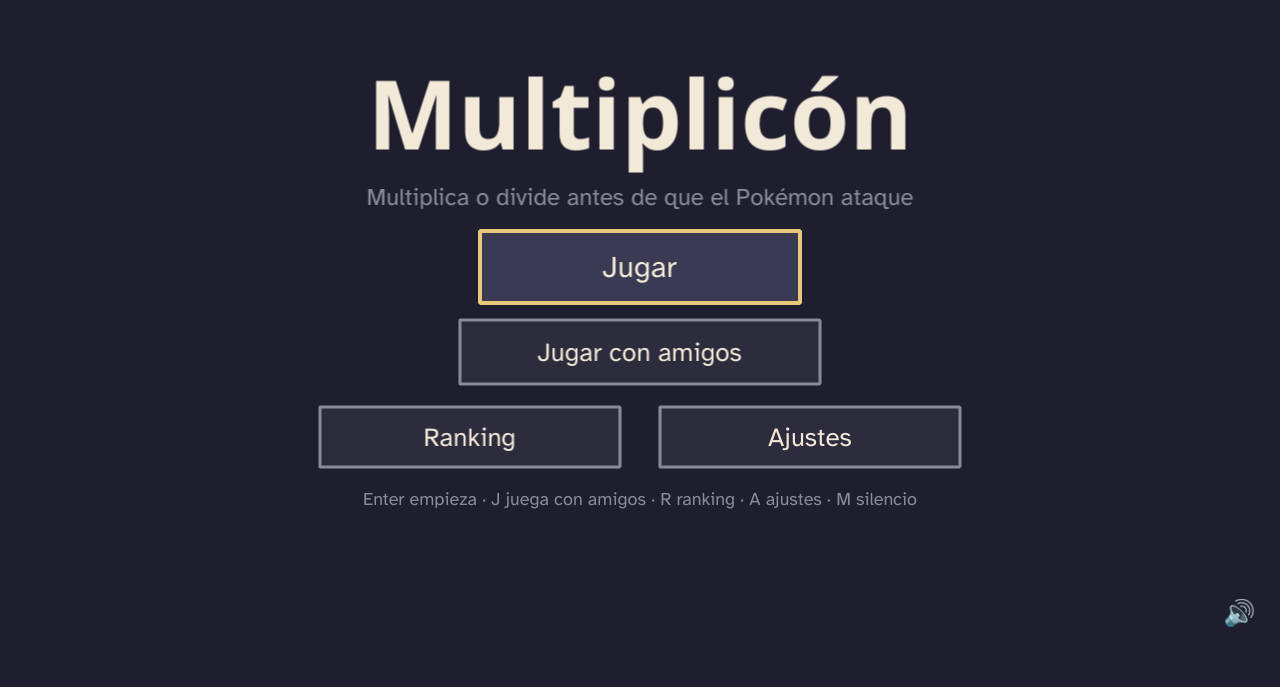
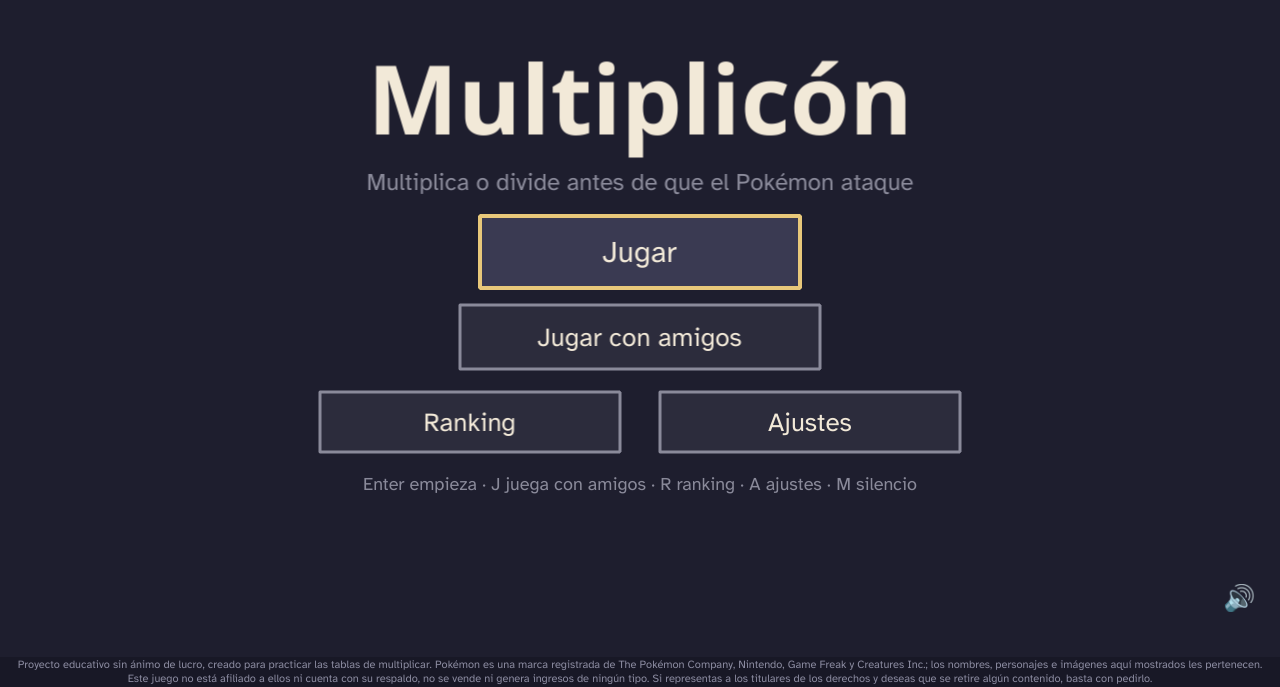
Before and after one commit to andresrojas686/mathGame, a website built with Vite: page index.html in a window 1280 px wide. Shown: the part 113-800 px from the top of the page. Built offline with nearby package versions, Linux system fonts and the light colour scheme; animation ran at ten frames a second.

Commit message:
Update index.html
Ajustes de footer

```diff
--- a/index.html
+++ b/index.html
@@ -12,8 +12,17 @@
     <link rel="stylesheet" href="/assets/fonts/atkinson.css" />
     <style>
       html, body { margin: 0; padding: 0; background: #1e1e2e; height: 100%; overflow: hidden; }
-      #game { width: 100%; height: 100%; }
+      /* El juego cede la franja inferior al aviso legal: así el canvas nunca queda tapado. */
+      #game { width: 100%; height: calc(100% - 30px); }
       canvas { display: block; margin: 0 auto; }
+      #aviso {
+        position: fixed; left: 0; right: 0; bottom: 0; height: 30px;
+        display: flex; align-items: center; justify-content: center;
+        padding: 0 12px; box-sizing: border-box; background: #181826; color: #8b8ba0;
+        font: 11px/1.3 "Atkinson Hyperlegible", "Segoe UI", Arial, sans-serif; text-align: center;
+      }
+      #aviso p { margin: 0; }
+      @media (max-width: 760px) { #aviso { font-size: 9.5px; } }
       /* En vertical (tablet en retrato) se pide girar el dispositivo en vez de intentar otro layout. */
       #rotate {
         display: none; position: fixed; inset: 0; z-index: 1000; background: #1e1e2e; color: #f2e9d8;
@@ -29,6 +38,15 @@
   <body>
     <div id="game"></div>
     <div id="rotate" role="status"><div><span>📱↻</span>Gira el dispositivo para jugar</div></div>
+    <footer id="aviso">
+      <p>
+        Proyecto educativo sin ánimo de lucro, creado para practicar las tablas de multiplicar. Pokémon es una marca
+        registrada de The Pokémon Company, Nintendo, Game Freak y Creatures Inc.; los nombres, personajes e imágenes
+        aquí mostrados les pertenecen. Este juego no está afiliado a ellos ni cuenta con su respaldo, no se vende ni
+        genera ingresos de ningún tipo. Si representas a los titulares de los derechos y deseas que se retire algún
+        contenido, basta con pedirlo.
+      </p>
+    </footer>
     <script type="module" src="/src/main.ts"></script>
   </body>
 </html>
```
